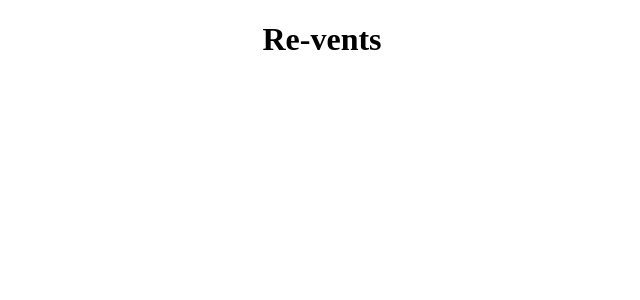
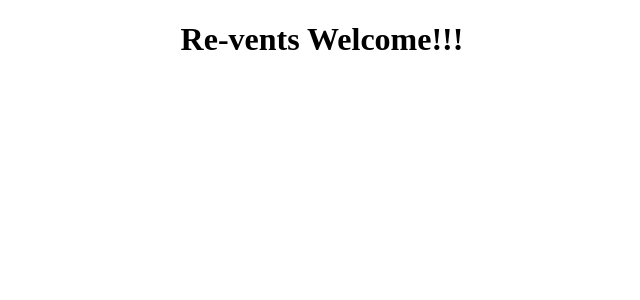
Before and after one commit to saramer95/revents-react, a React (Create React App) app: page / in a window 1280 px wide. Shown: the top 300 px of the page, without its empty margins (318-958 px from the left). Built offline with nearby package versions, Linux system fonts and the light colour scheme.

Commit message:
End Section 1 Test

```diff
--- a/src/app/layout/App.jsx
+++ b/src/app/layout/App.jsx
@@ -4,7 +4,7 @@ import React from 'react';
 function App() {
   return (
     <div className="App">
-      <h1>Re-vents</h1>
+      <h1>Re-vents Welcome!!!</h1>
     </div>
   );
 }
```
